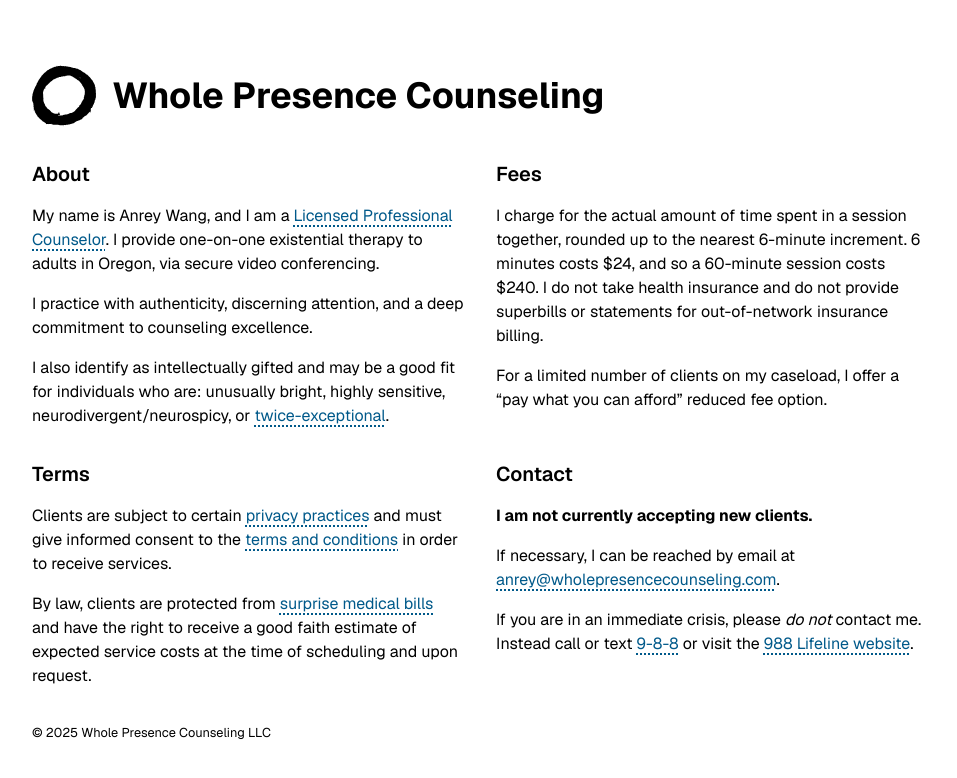
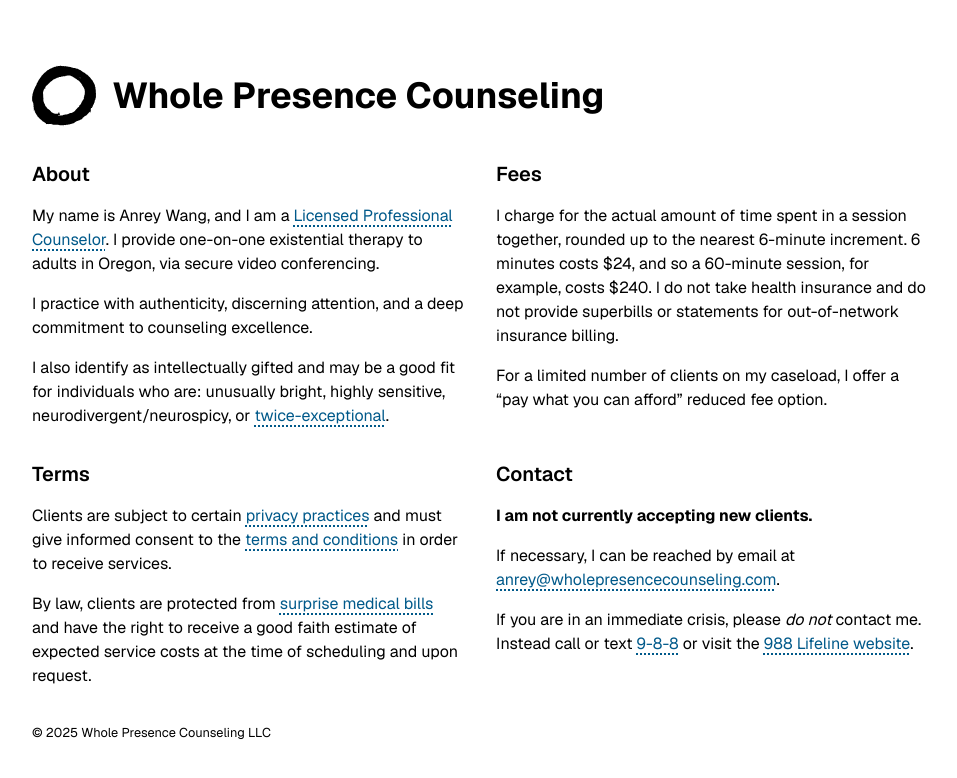
Before and after one commit to anreyw/wpc, a Next.js app: page / in a window 1280 px wide. Shown: the top 778 px of the page, without its empty margins (32-989 px from the left). Built offline with nearby package versions, Linux system fonts and the light colour scheme.

Commit message:
Small fix to grammar in Fees section.

```diff
--- a/app/page.tsx
+++ b/app/page.tsx
@@ -12,7 +12,7 @@ export default function Main() {
 
       <section className="flex flex-col gap-4">
 	<h2 className="text-xl font-semibold">Fees</h2>
-      <p>I charge for the actual amount of time spent in a session together, rounded up to the nearest 6-minute increment. 6 minutes costs $24, and so a 60-minute session costs $240.  I do not take health insurance and do not provide superbills or statements for out-of-network insurance billing.</p>
+	<p>I charge for the actual amount of time spent in a session together, rounded up to the nearest 6-minute increment. 6 minutes costs $24, and so a 60-minute session, for example, costs $240.  I do not take health insurance and do not provide superbills or statements for out-of-network insurance billing.</p>
 	<p>For a limited number of clients on my caseload, I offer a “pay what you can afford” reduced fee option.</p>
       </section>
 
```
